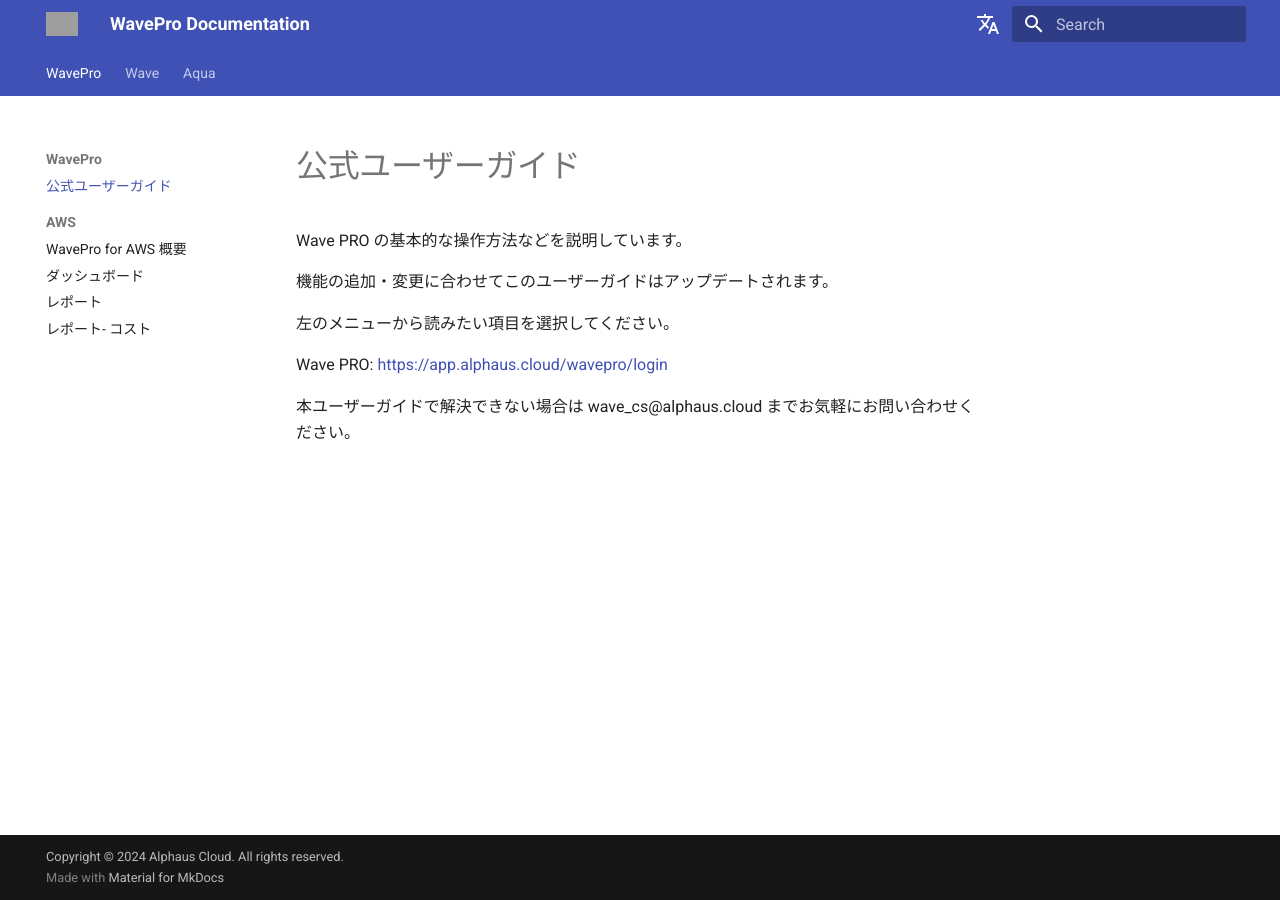
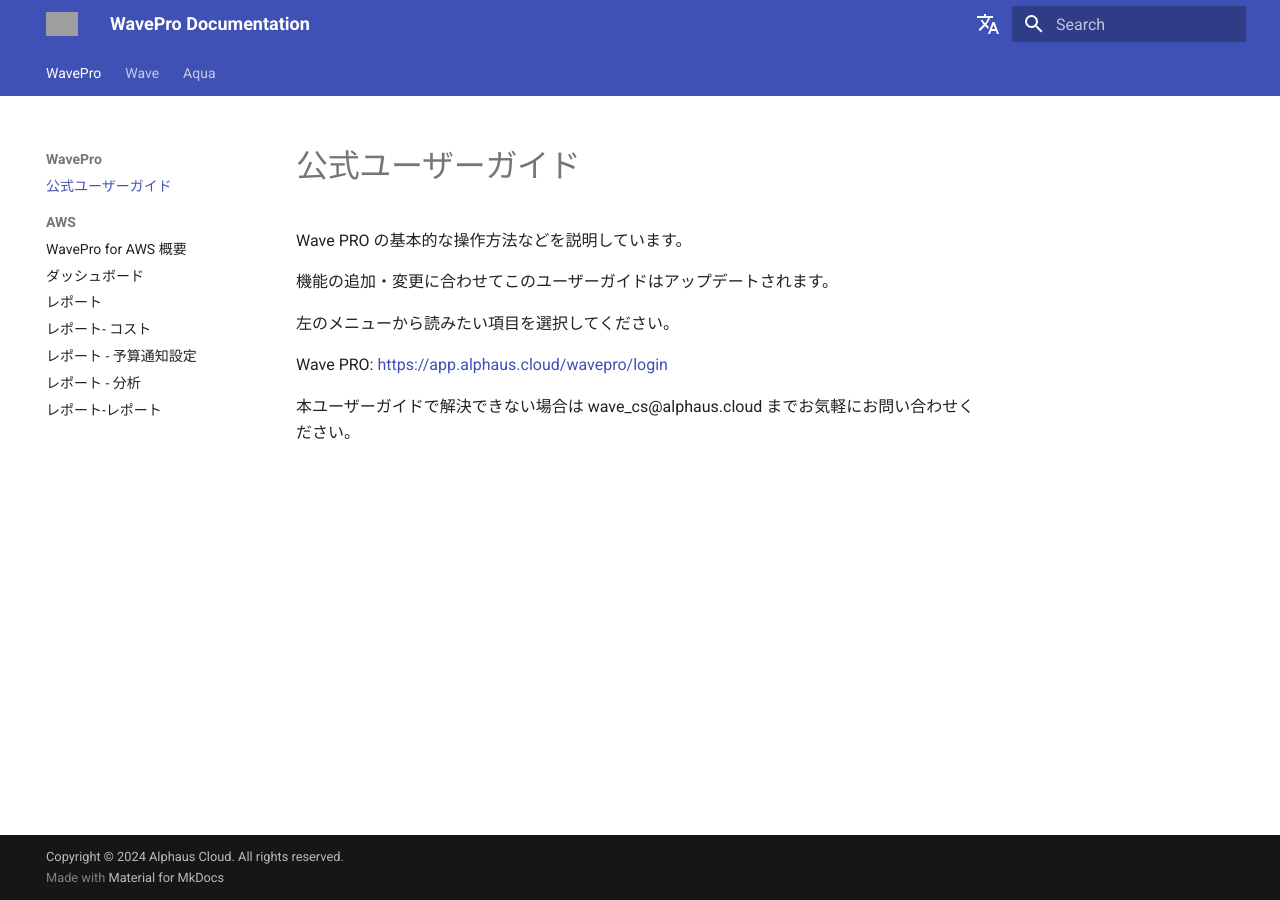
Before and after one commit to alphauslabs/wavedocs-ja, an MkDocs documentation site: the page built from docs/index.md, in a window 1280 px wide. Built offline with MkDocs 1.6.1 and Material for MkDocs 9.7.7, drawn with Linux system fonts in a browser that asks for light colours; comment, search, counter and statistics services are not loaded; some of the changed lines change nothing that is shown; grey boxes are pictures that could not be loaded.

Commit message:
docs: wip wavepro

```diff
--- /dev/null
+++ b/docs/wavepro/notification.md
@@ -0,0 +1,63 @@
+# レポート - 予算通知設定
+
+## 予算と通知の設定方法
+
+1. メニューの**レポート**に移動します。
+2. 各アカウントの右上にある鈴のマークをクリックします。
+3. 予算と通知の設定を行います。
+
+![](../assets/wavepro/2022-09-22_11.36.07.gif)
+
+## 通知のタイミング
+
+* AWSからのデータ更新タイミングに依存します。
+* 予算超過は平均して1-2日前のデータを基に確認されます。
+
+## 設定できる項目
+
+**通知先の設定**
+
+* **メールアドレス**: 予算を超過した場合、メールで通知されます。
+* **Slack**: Webhook URLを指定することでSlack通知が可能です。
+
+**予算の設定**
+
+* **日ごとの設定**: 1日あたりの予算をドルベースで、または前日比の割合で設定。
+* **月ごとの設定**: 月単位での予算を設定。月が変わると使用料金はリセットされます。
+
+### ▼ 2024/1 リリース新機能
+
+既存の予算通知機能とは別に、新らしく通知と予算設定ができる機能が追加されました。\
+従来の通知機能では1アカウントに対してひとつの予算・通知の設定でしたが、新機能では複数の予算の作成、通知先の設定が可能となりました。
+
+## 通知の設定方法
+
+1. メニューの**環境設定 > 通知** に移動します。
+2. `通知設定を有効にする`横のボタンをクリックし右上のチャネル追加をクリック。
+3. 通知先の設定を行います。
+
+![](../assets/wavepro/Wave_Pro_3.png)
+
+## 予算の設定方法
+
+1. 環境設定 > 通知下の`予算に関するアラート`ボタンをクリック
+2. 右上の追加ボタンをクリックし設定します。
+   * チャンネルは通知ページで設定した通知先を複数選択できます。
+
+## 通知タイミング
+
+* AWSからのデータ更新のタイミングに依存します。
+* 予算超過は平均して1-2日前のデータを基に確認されます。
+
+## 設定できる項目
+
+**通知先の設定**
+
+* **メールアドレス**: HTML、テキストから形式の選択が可能です。
+* **Slack**: Slackにログインしている状態で操作するとスムーズに設定できます。
+* **MS Teams**: Webhook URLを指定することでTeamsへの通知が可能です。
+
+**予算の設定**
+
+* **日ごとの設定**: 1日あたりの予算をドルベースで、または前日比の割合で設定。
+* **月ごとの設定**: 月単位での予算を設定。月が変わると使用料金はリセットされます。
--- /dev/null
+++ b/docs/wavepro/repto-1.md
@@ -0,0 +1,34 @@
+# レポート - 分析
+
+についてメニューのレポート > 分析タブのグラフについて説明しています。
+
+!!! info "グラフについて"
+    更新タイミング：毎日
+    データ鮮度：約2日前のデータ
+    グラフに含まれない内容：即時課金の費用、サポート費用、RI/SPs購入費用、返金、クレジット
+    即時課金費用の例：RI/SPsの前払金、 Marketplaceの前払金、ドメインの購入費用など
+
+グラフはアカウント単位やタグ単位、グループ単位での利用状況を可視化しています。
+
+![分析グラフ](../assets/wavepro/Wave_Pro_1.png)
+
+期間: 左上のカレンダーから指定
+
+粒度: 日別、月別
+
+フィルター: 各AWS サービス
+
+デフォルト設定できる内容
+
+* 期間: チャートに表示する期間
+* 時間粒度: 日別、月別
+* チャートタイプ: チャートのスタイル、デザイン
+* テーブルアイテム表示数: グラフ下に表示するレポートの1ページあたりの行数
+* 合計チャートのスタイル: 合計金額のチャートのスタイル
+* 合計チャートのライン線幅: 合計金額のチャートのラインの太さ
+* 合計チャートのカラー: 合計金額のチャートのカラー
+* シリーズの最大表示数: 内訳の最大表示数。例: 5で設定していた場合、上位5つのアイテムの内訳が表示され、それ以下はOthersにまとめられる。
+* その他チャートのカラー: 全体のチャートカラー
+* フルターのシリーズ数: デフォルトで有効化されるフィルターの数
+* エクスポートデータの種類: データダウンロードの形式
+* エクスポートイメージの種類: イメージダウンロードの形式
--- /dev/null
+++ b/docs/wavepro/repto-repto.md
@@ -0,0 +1,9 @@
+# レポート-レポート
+
+レポートタブについて解説しています。
+
+選択した月・サービスごとの詳細な利用レポートが閲覧できます。
+
+![](../assets/wavepro/Wave_Pro-2.png)
+
+年月選択の横にある↓からcsv形式でのデータがダウンロードできます。
--- a/mkdocs.yml
+++ b/mkdocs.yml
@@ -17,6 +17,9 @@
         - "wavepro/dashboard.md"
         - "wavepro/repto.md"
         - "wavepro/budget-and-forecast.md"
+        - "wavepro/notification.md"
+        - "wavepro/repto-1.md"
+        - "wavepro/repto-repto.md"
   - "Wave":
       - "ripple/index.md"
       - "ripple/concepts.md"
```
Also changed, not shown: docs/assets/wavepro/Wave_Pro-2.png (added), docs/assets/wavepro/Wave_Pro_1.png (added), docs/assets/wavepro/Wave_Pro_3.png (added), 1 other file.
